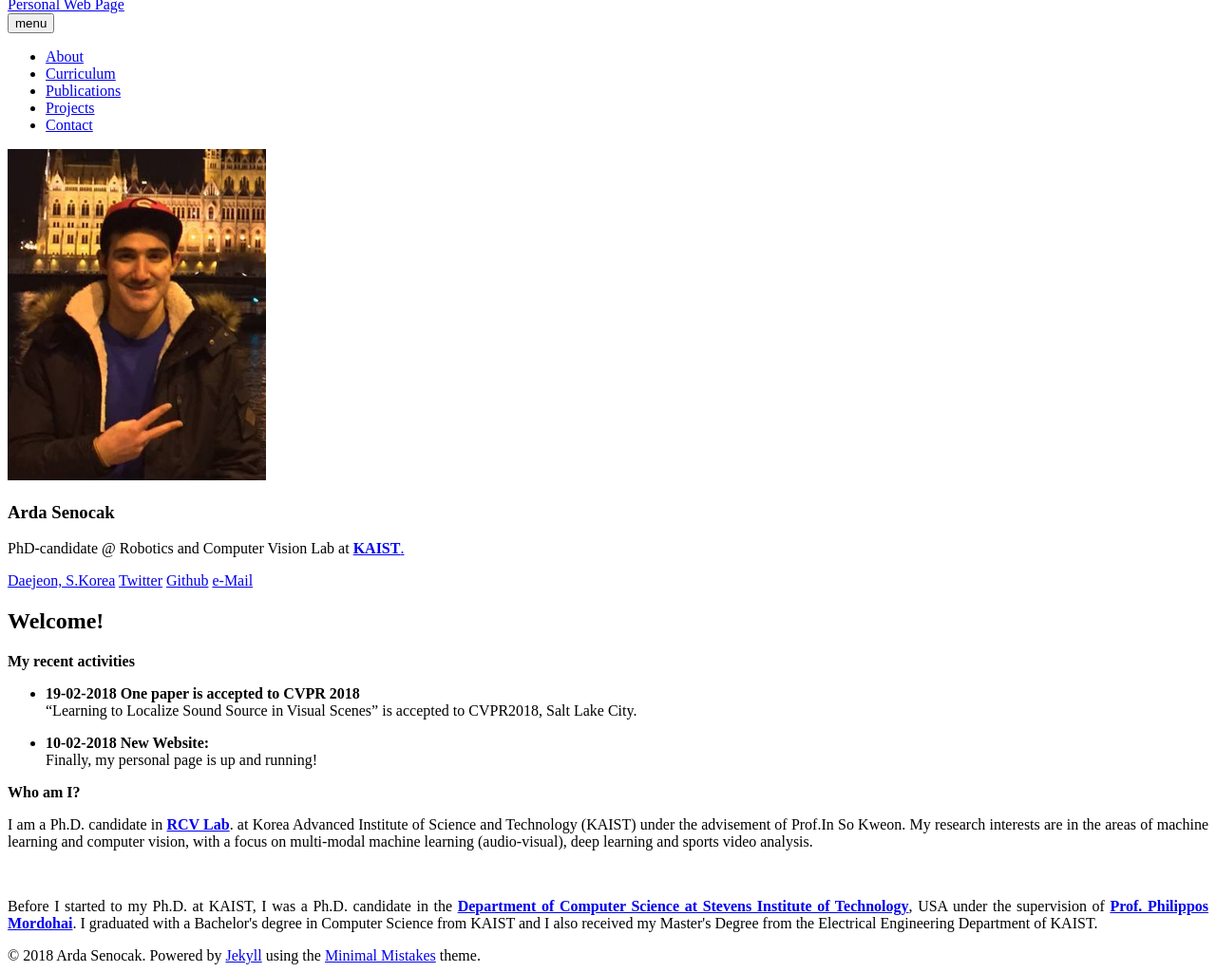
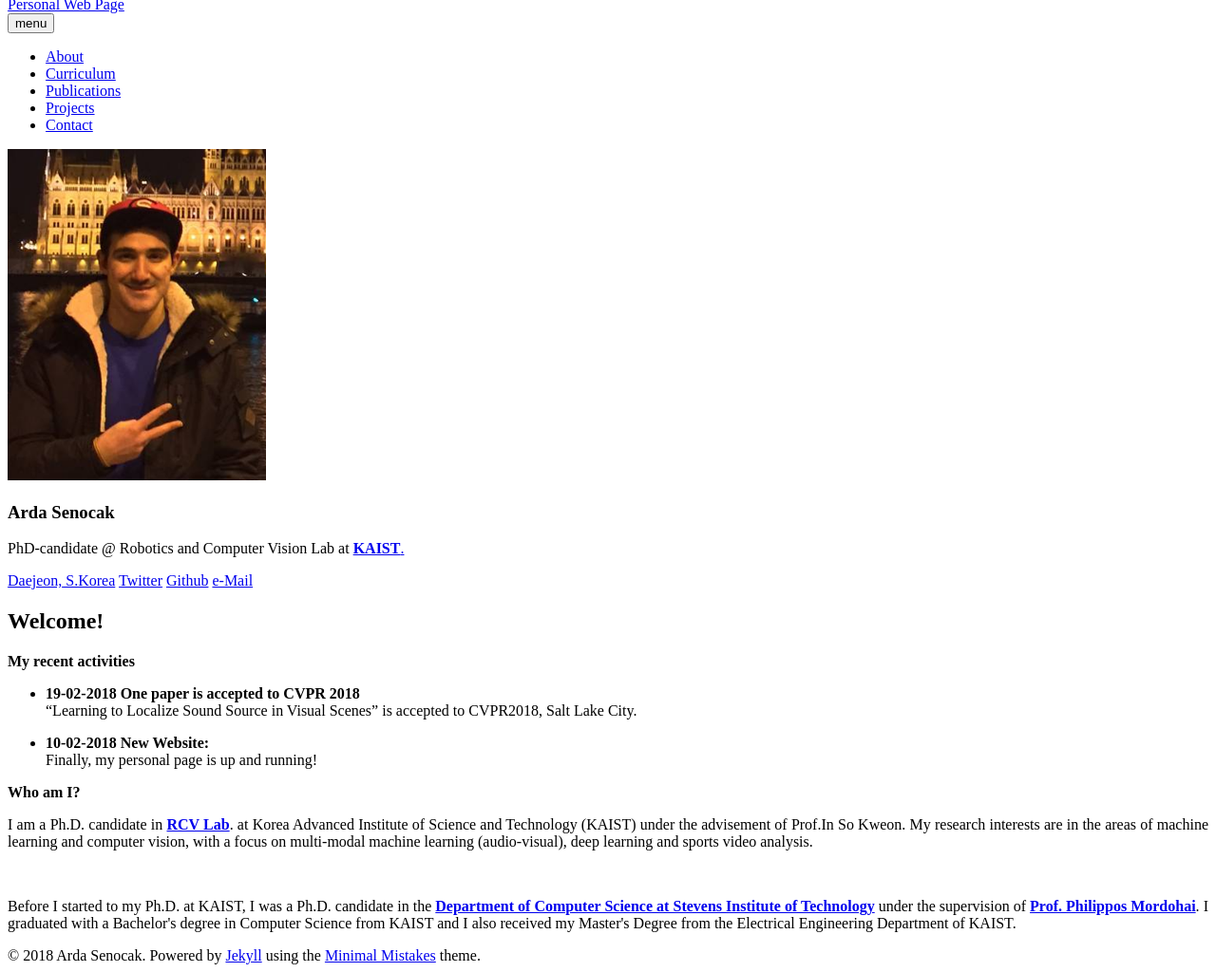
Before and after one commit to ardasnck/ardasnck.github.io, a Jekyll site: the page built from index.md, in a window 1280 px wide, cut to the strip 112-1136 px from the top of the page. Shown: the whole strip at 95% size. Built offline with Jekyll 4.4.1, drawn with Linux system fonts in a browser that asks for light colours; nearby versions of some CDN libraries.

Commit message:
Update index.md

```diff
--- a/index.md
+++ b/index.md
@@ -20,4 +20,4 @@
 
 <br />
 
-<p align="justify">Before I started to my Ph.D. at KAIST, I was a Ph.D. candidate in the <a href="https://www.stevens.edu/schaefer-school-engineering-science/departments/computer-science"><b>Department of Computer Science at Stevens Institute of Technology</b></a>, USA  under the supervision of <a href="https://www.cs.stevens.edu/~mordohai/index.html"><b>Prof. Philippos Mordohai</b></a>. I graduated with a Bachelor's degree in Computer Science from KAIST and I also received my Master's Degree from the Electrical Engineering Department of KAIST.</p>
+<p align="justify">Before I started to my Ph.D. at KAIST, I was a Ph.D. candidate in the <a href="https://www.stevens.edu/schaefer-school-engineering-science/departments/computer-science"><b>Department of Computer Science at Stevens Institute of Technology</b></a>  under the supervision of <a href="https://www.cs.stevens.edu/~mordohai/index.html"><b>Prof. Philippos Mordohai</b></a>. I graduated with a Bachelor's degree in Computer Science from KAIST and I also received my Master's Degree from the Electrical Engineering Department of KAIST.</p>
```
